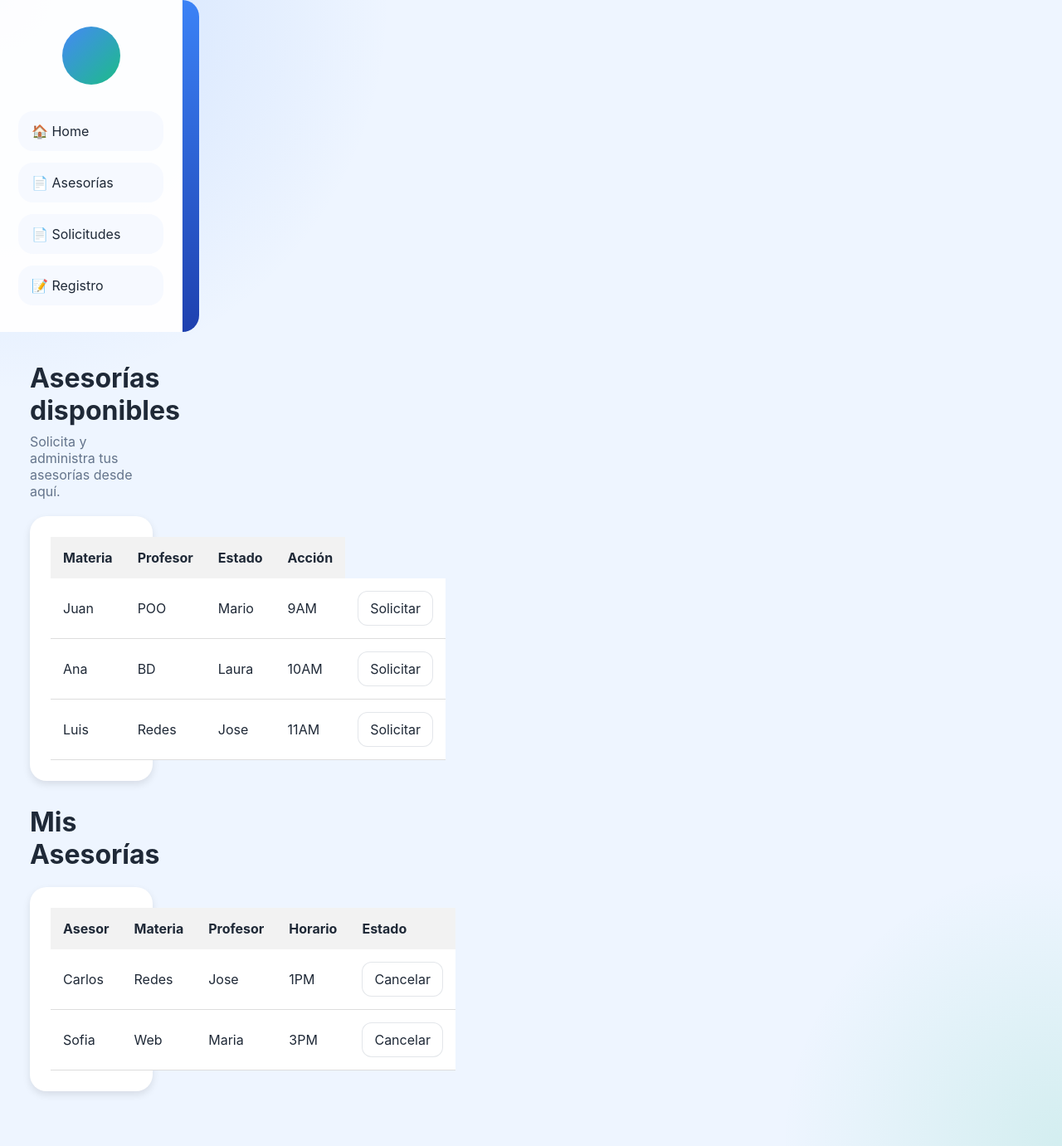
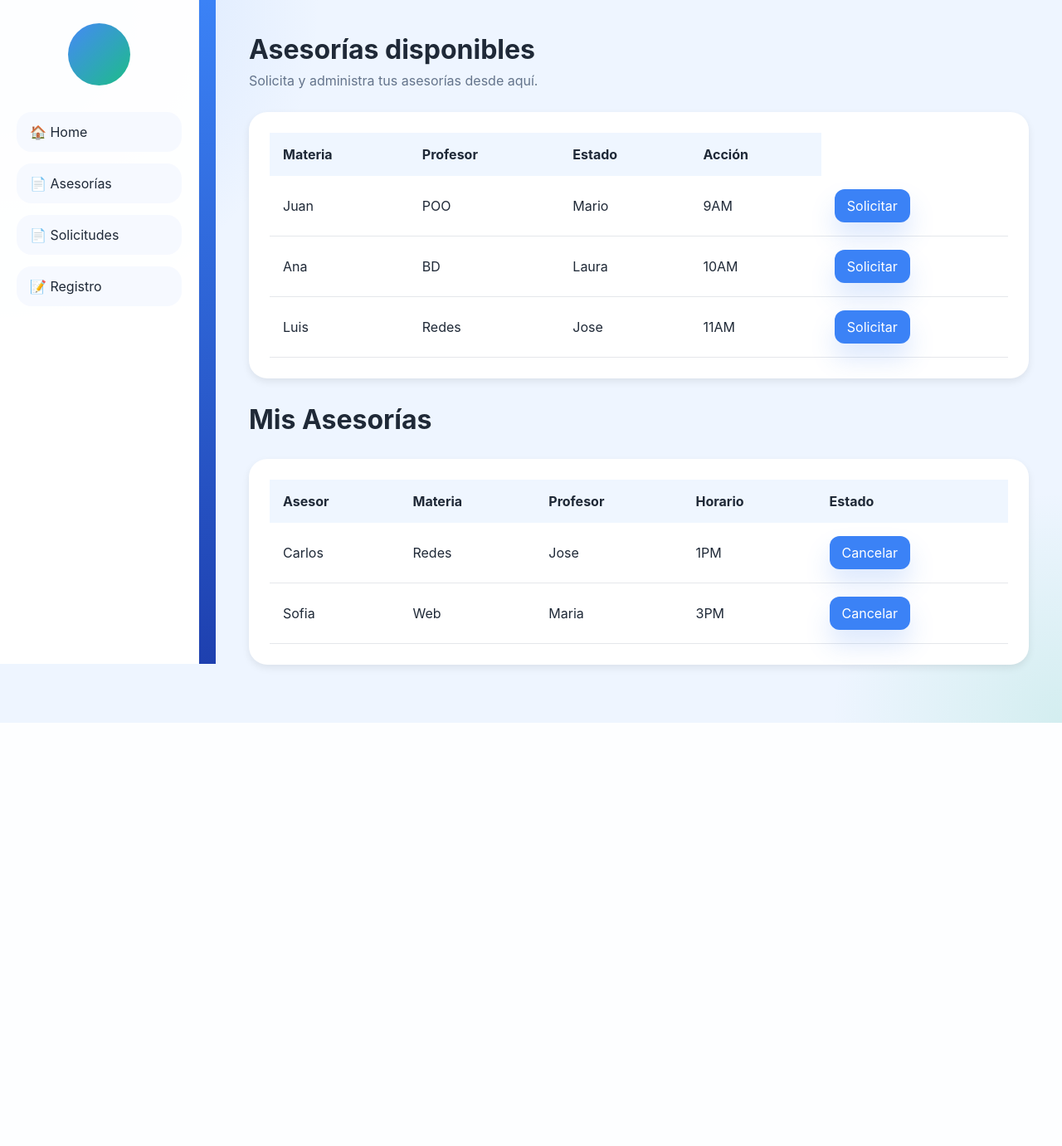
Before and after one commit to 233112267-hub/8Bgestion, a Django app: template backend/usuarios/templates/asesorias.html in a window 1280 px wide. Shown: the whole page at 83% size. After the commit the page ends 871 px from the top, so only its background shows below. Run offline with Django 5.2, Linux system fonts and the light colour scheme; the template is opened without the code that fills it, so the values that code supplies are empty.

Commit message:
Styke modificado

```diff
--- a/backend/usuarios/static/style.css
+++ b/backend/usuarios/static/style.css
@@ -37,60 +52,44 @@ select {
 
 button {
     padding: 14px 22px;
+
     border: none;
     border-radius: 16px;
+
     background: var(--primary);
-    color: #ffffff;
+    color: white;
+
     cursor: pointer;
-    transition: transform .2s ease, background .2s ease, box-shadow .2s ease;
+
+    transition: .2s;
+
     box-shadow: 0 18px 30px rgba(59, 130, 246, 0.18);
 }
 
 button:hover {
-    transform: translateY(-1px);
+    transform: translateY(-2px);
     background: #2563eb;
-}
-
-button:active {
-    transform: translateY(0);
-}
-
-button.action-btn {
-    padding: 10px 14px;
-    background: var(--surface);
-    color: var(--text);
-    border: 1px solid var(--border);
-    box-shadow: none;
-    border-radius: 12px;
-}
-
-button.action-btn:hover {
-    background: var(--surface-soft);
-}
-
-button.action-btn[data-action="approve"] {
-    color: var(--success);
-    border-color: rgba(22, 163, 74, 0.22);
-}
-
-button.action-btn[data-action="reject"] {
-    color: var(--danger);
-    border-color: rgba(220, 38, 38, 0.22);
 }
 
 input {
     width: 100%;
+
     padding: 14px 16px;
+
     border-radius: 16px;
+
     border: 1px solid var(--border);
+
     background: var(--surface-soft);
+
     color: var(--text);
-    transition: border-color .2s ease, box-shadow .2s ease;
 }
 
 input:focus {
     outline: none;
+
     border-color: rgba(59, 130, 246, 0.35);
+
     box-shadow: 0 0 0 4px rgba(59, 130, 246, 0.12);
 }
 
@@ -185,143 +183,175 @@ input::placeholder {
 
 .fields-grid {
     display: grid;
-    grid-template-columns: repeat(2, minmax(0, 1fr));
+
+    grid-template-columns: repeat(2,1fr);
+
     gap: 18px;
+
     margin-bottom: 22px;
-}
-
-.switch {
-    width: 140px;
-    height: 46px;
-    margin-bottom: 24px;
-    background: var(--surface-soft);
-    border-radius: 999px;
-    border: 1px solid var(--border);
-    position: relative;
-    cursor: pointer;
-}
-
-.switch::before {
-    content: '';
-    width: 38px;
-    height: 38px;
-    border-radius: 50%;
-    background: var(--primary);
-    position: absolute;
-    top: 4px;
-    right: 4px;
-    transition: left .25s ease, right .25s ease;
-}
-
-.switch::after {
-    content: 'Estudiante';
-    position: absolute;
-    inset: 0;
-    display: flex;
-    align-items: center;
-    justify-content: center;
-    color: var(--muted);
-    font-weight: 600;
-}
-
-.switch.active::before {
-    left: 4px;
-    right: auto;
-}
-
-.switch.active::after {
-    content: 'Profesor';
 }
 
 .codigo {
     display: flex;
     gap: 12px;
+
     margin-bottom: 18px;
 }
 
-.codigo .code-digit {
-    width: 100%;
+.code-digit {
     max-width: 70px;
+
     text-align: center;
+
     font-size: 1.2rem;
     font-weight: 700;
 }
 
-#registerCode {
-    background: var(--surface-soft);
-    border: 1px solid var(--border);
-}
-
-/* PANEL */
+/* =========================================
+   PANEL PRINCIPAL
+========================================= */
 
 .panel {
-    display: grid;
-    grid-template-columns: 220px minmax(0, 1fr);
+    display: flex;
     min-height: 100vh;
 }
 
+/* =========================================
+   SIDEBAR
+========================================= */
+
 .sidebar {
-    padding: 32px 22px;
-    background: rgba(255, 255, 255, 0.95);
-    border-right: 1px solid rgba(148, 163, 184, 0.12);
+    width: 240px;
+
+    background: rgba(255,255,255,0.95);
+
+    padding: 28px 20px;
+
+    border-right: 1px solid rgba(148,163,184,0.12);
+
+    position: fixed;
+
+    top: 0;
+    left: 0;
+
+    height: 100vh;
 }
 
 .avatar {
-    width: 70px;
-    height: 70px;
+    width: 75px;
+    height: 75px;
+
+    margin: 0 auto;
+
     border-radius: 50%;
-    background: linear-gradient(135deg, rgba(59, 130, 246, 0.95), rgba(16, 185, 129, 0.95));
-    margin: 0 auto;
+
+    background:
+        linear-gradient(
+            135deg,
+            rgba(59,130,246,.95),
+            rgba(16,185,129,.95)
+        );
 }
 
 .user p {
     margin-top: 16px;
+
     text-align: center;
-    font-weight: 700;
+
+    font-weight: bold;
 }
 
 .menu {
-    display: grid;
+    display: flex;
+    flex-direction: column;
     gap: 14px;
+
     margin-top: 32px;
 }
 
 .menu a {
-    display: block;
     padding: 14px 16px;
+
     border-radius: 18px;
+
+    background: var(--surface-soft);
+
+    text-decoration: none;
+
     color: var(--text);
-    text-decoration: none;
-    background: var(--surface-soft);
-    transition: background .2s ease, transform .2s ease;
+
+    transition: .2s;
 }
 
 .menu a:hover {
     background: var(--primary-soft);
-    transform: translateX(2px);
+    transform: translateX(3px);
 }
+
+/* =========================================
+   BARRA
+========================================= */
 
 .barra {
     width: 20px;
-    border-radius: 0 24px 24px 0;
+
+    position: fixed;
+
+    left: 240px;
+    top: 0;
+
+    height: 100vh;
 }
 
 .azul {
-    background: linear-gradient(180deg, #3b82f6, #1e40af);
+    background:
+        linear-gradient(
+            180deg,
+            #3b82f6,
+            #1e40af
+        );
 }
 
 .gris {
-    background: linear-gradient(180deg, #9ca3af, #4b5563);
+    background:
+        linear-gradient(
+            180deg,
+            #9ca3af,
+            #4b5563
+        );
 }
 
+/* =========================================
+   CONTENIDO
+========================================= */
+
 .contenido {
-    padding: 36px;
+
+    margin-left: 260px;
+
+    width: calc(100% - 260px);
+
+    padding: 40px;
+
+    display: flex;
+    flex-direction: column;
+    align-items: center;
 }
 
+/* =========================================
+   HEADER
+========================================= */
+
 .page-header {
+
+    width: 100%;
+    max-width: 1100px;
+
     display: flex;
     flex-direction: column;
+
     gap: 8px;
+
     margin-bottom: 28px;
 }
 
@@ -333,14 +363,29 @@ input::placeholder {
     color: var(--muted);
 }
 
+/* =========================================
+   CARDS
+========================================= */
+
 .card {
+
+    width: 100%;
+    max-width: 1100px;
+
     background: var(--surface);
-    border-radius: 20px;
+
+    border-radius: 22px;
+
     padding: 25px;
+
     margin-bottom: 30px;
-    box-shadow: 0 4px 10px rgba(0,0,0,0.1);
+
+    box-shadow: 0 4px 10px rgba(0,0,0,0.08);
 }
 
+/* =========================================
+   TABLAS
+========================================= */
 
 table {
     width: 100%;
@@ -350,60 +395,146 @@ table {
 thead {
     background: var(--primary-soft);
 }
+
 th {
-    background: #f2f2f2;
-    padding: 15px;
+    padding: 16px;
     text-align: left;
+
+    font-weight: 700;
 }
 
 td {
-    padding: 15px;
-    border-bottom: 1px solid #ddd;
+    padding: 16px;
+    border-bottom: 1px solid #e5e7eb;
 }
 
-
-
-tbody tr {
-    background: var(--surface);
+tbody tr:hover {
+    background: #f9fbff;
 }
 
-tbody tr + tr {
-    border-top: 1px solid rgba(148, 163, 184, 0.15);
+/* =========================================
+   BOTONES
+========================================= */
+
+.action-btn {
+
+    padding: 10px 15px;
+
+    border: none;
+
+    border-radius: 12px;
+
+    cursor: pointer;
+
+    background: var(--primary);
+
+    color: white;
 }
 
-.status-tag {
-    display: inline-flex;
-    align-items: center;
-    justify-content: center;
-    padding: 8px 12px;
-    border-radius: 999px;
-    background: rgba(100, 116, 139, 0.12);
-    color: var(--text);
-    font-size: 0.92rem;
+.action-btn:hover {
+    background: #2563eb;
 }
+
+.reject-btn {
+
+    padding: 10px 15px;
+
+    border: none;
+
+    border-radius: 12px;
+
+    cursor: pointer;
+
+    background: var(--danger);
+
+    color: white;
+
+    margin-left: 10px;
+}
+
+.reject-btn:hover {
+    background: #b91c1c;
+}
+
+/* =========================================
+   ESTADOS
+========================================= */
+
+.pendiente {
+    color: #f59e0b;
+    font-weight: bold;
+}
+
+.aprobada {
+    color: var(--success);
+    font-weight: bold;
+}
+
+.rechazada {
+    color: var(--danger);
+    font-weight: bold;
+}
+
+/* =========================================
+   REGISTRO OPCIONES
+========================================= */
+
+.register-options {
+    margin-top: 20px;
+    text-align: center;
+}
+
+.register-options p {
+    margin-bottom: 10px;
+}
+
+.register-options a {
+
+    display: block;
+
+    margin: 10px auto;
+
+    width: 80%;
+
+    padding: 12px;
+
+    border-radius: 10px;
+
+    background: var(--primary);
+
+    color: white;
+
+    text-decoration: none;
+
+    transition: .2s;
+}
+
+.register-options a:hover {
+    background: #2563eb;
+}
+
+/* =========================================
+   RESPONSIVE
+========================================= */
 
 @media (max-width: 980px) {
 
-    /* PANEL */
-.panel {
-    display: grid;
-    grid-template-columns: 240px minmax(0, 1fr);
-    min-height: 100vh;
-}
+    .sidebar {
+        width: 200px;
+    }
 
-.sidebar {
-    width: 240px;
-    background: rgba(255,255,255,0.95);
-    padding: 20px;
-    position: fixed;
-    height: 100vh;
-}
+    .barra {
+        left: 200px;
+    }
 
-.contenido {
-    margin-left: 260px;
-    width: calc(100% - 260px);
-    padding: 40px;
-}
+    .contenido {
+
+        margin-left: 220px;
+
+        width: calc(100% - 220px);
+
+        padding: 20px;
+    }
 
     .fields-grid {
         grid-template-columns: 1fr;
@@ -437,53 +583,17 @@ tbody tr + tr {
     }
 
     tr {
+
         margin-bottom: 18px;
-        border-radius: 24px;
+
+        background: white;
+
+        border-radius: 18px;
+
         overflow: hidden;
-        box-shadow: var(--shadow);
     }
 
     td {
-        padding: 14px 18px;
-        text-align: left;
-        border-bottom: 1px solid rgba(148, 163, 184, 0.12);
-    }
-
-    td:last-child {
-        border-bottom: none;
+        border-bottom: 1px solid #eee;
     }
 }
-.register-options{
-    margin-top: 20px;
-    text-align: center;
-}
-
-.register-options p{
-    margin-bottom: 10px;
-}
-
-.register-options a{
-    display: block;
-    margin: 10px auto;
-    padding: 10px;
-    width: 80%;
-    background-color: #4CAF50;
-    color: white;
-    text-decoration: none;
-    border-radius: 8px;
-    transition: 0.3s;
-}
-
-.register-options a:hover{
-    background-color: #45a049;
-}
-.action-btn{
-    padding: 10px 15px;
-    border: none;
-    border-radius: 10px;
-    cursor: pointer;
-}
-
-.page-header{
-    margin-bottom: 20px;
-}
```
Also changed, not shown: other parts of backend/usuarios/static/style.css (+74 -45 lines).
